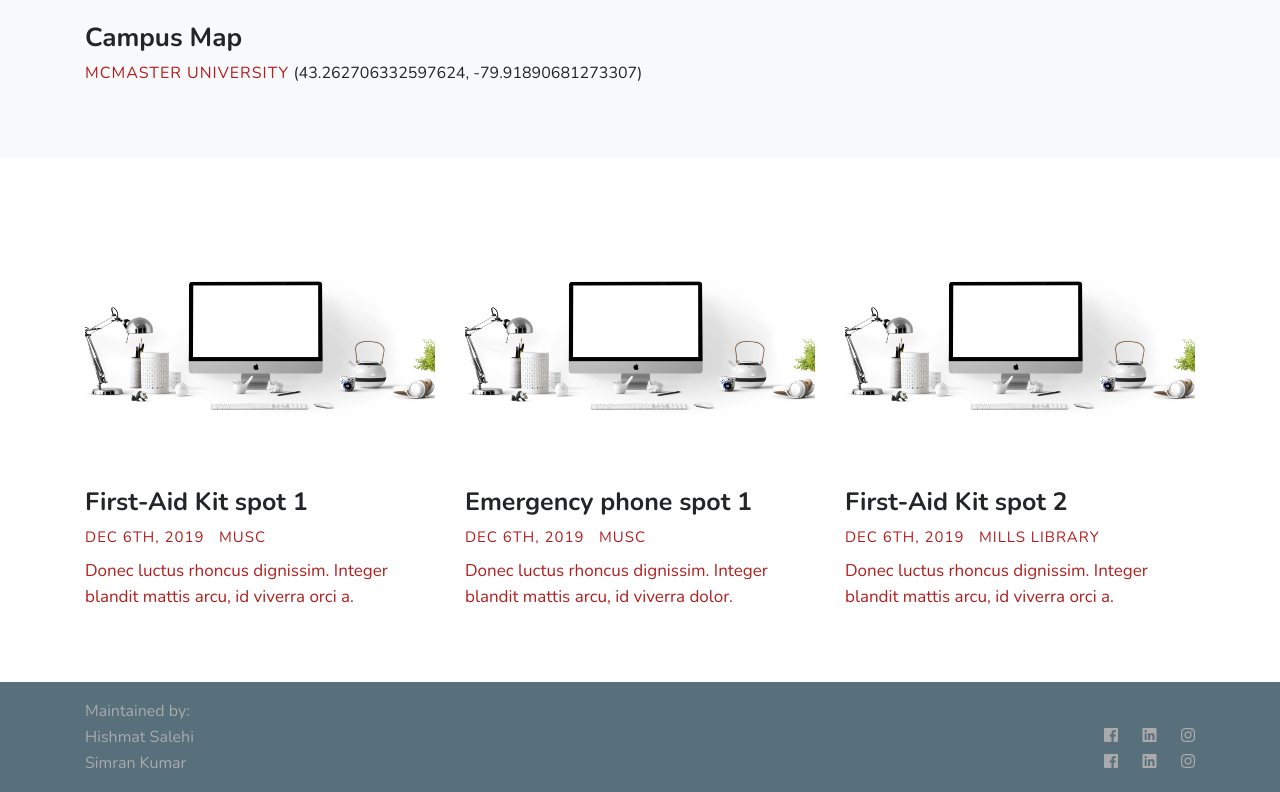
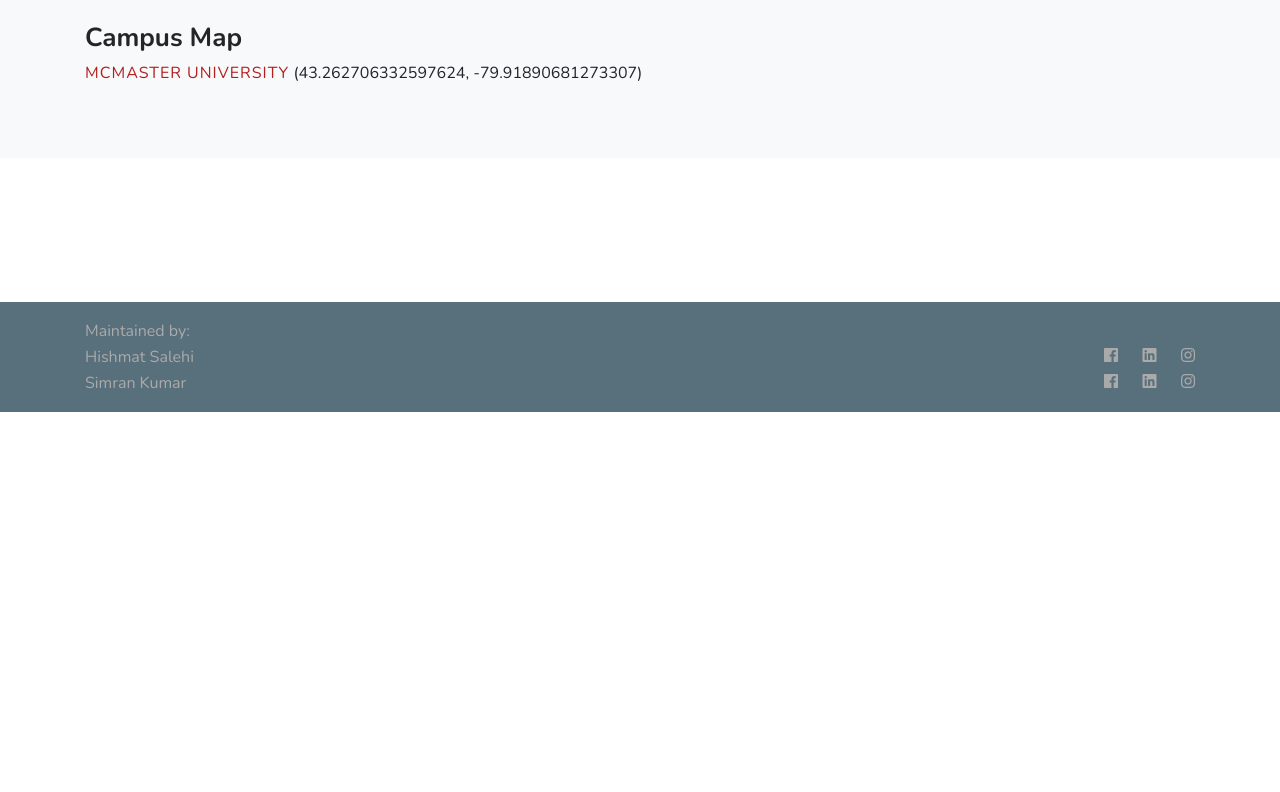
Before and after one commit to HeshSs/4WW3-Project, a PHP site: page /spots.html in a window 1280 px wide. Shown: the part 961-1753 px from the top of the page. After the commit the page ends 1373 px from the top, so only its background shows below. Run offline with PHP 8.4, Linux system fonts and the light colour scheme; data that the repository does not hold is empty; some libraries are stand-ins or nearby versions.

Commit message:
Spots and Search pages are dynamic now.

```diff
--- a/index.html
+++ b/index.html
@@ -25,6 +25,7 @@
     <script src="./scripts/index.js"></script>
     <script src="https://ajax.googleapis.com/ajax/libs/jquery/3.5.1/jquery.min.js"></script>
 </head>
+
 <body>
 <!-- header -->
 <header>
@@ -82,7 +83,7 @@
                 <button class="btn-search" type="button" onclick="getUserLocation()">SEARCH IN MY AREA</button>
             </div>
         </div>
-        <span class="info">ex. First-Aid Kit, Emergency phone, etc</span>
+        <span class="info">ex. First-Aid Kit, telephone, (43.26278765892196, -79.91766372192467), etc</span>
     </form>
 </div>
 <!-- //Search box -->
--- a/index.php
+++ b/index.php
@@ -97,8 +97,8 @@ if (htmlspecialchars($_GET["table"]) === "spots") {
         foreach ($arr as &$row) {
             $row_data = explode (",", $row);
 
-            $inLat = abs(floatval($row_data[1]) - floatval($pair[0])) < 0.001;
-            $inLong = abs(floatval($row_data[2]) - floatval($pair[1])) < 0.001;
+            $inLat = abs(floatval($row_data[1]) - floatval($pair[0])) < 0.01;
+            $inLong = abs(floatval($row_data[2]) - floatval($pair[1])) < 0.01;
 
             if ($inLat or $inLong) {
                 array_push($closeSpots, $row);
@@ -110,8 +110,10 @@ if (htmlspecialchars($_GET["table"]) === "spots") {
         foreach ($arr as &$row) {
             $row_data = explode (",", $row);
 
-            if (str_contains(strtolower($row_data[0]), strtolower($query))) {
+            foreach(explode (" ", $query) as &$word)
+            if (str_contains(strtolower($row_data[0]), strtolower($word))) {
                 array_push($closeSpots, $row);
+                continue;
             }
         }
     }
--- a/scripts/index.js
+++ b/scripts/index.js
@@ -21,30 +21,45 @@ function initMap() {
 
     map = new google.maps.Map(document.getElementById("map"), mapOptions);
 
-    // Initialize your new markers
+    // Get the spots
+    let spots;
 
-    // First Aid Kit @ MUSC: 43.26350049157633, -79.91766767857462
-    newMarker(43.26350049157633, -79.91766767857462, "First-Aid Kit Spot", 0,
-        "<h2>First-Aid Kit Spot</h2>\n<p><a href='spot1.html'>Go to page!</a></p>");
+    var query = window.location.href.split('?q=')[1];
 
-    // First Aid Kit @ Mills: 43.26278765892196, -79.91766372192467
-    newMarker(43.26278765892196, -79.91766372192467, "First-Aid Kit Spot", 0,
-        "<h2>First-Aid Kit Spot</h2>\n<p><a href='spot1.html'>Go to page!</a></p>");
+    // Check if a search is queried
+    if (query !== undefined) {
+        query = query.replaceAll('%20', ' ');
 
-    // Emergency Telephone @ MUSC: 43.263422451519816, -79.91762002305562
-    newMarker(43.263422451519816, -79.91762002305562, "Emergency Telephone Spot", 1,
-        "<h2>First-Aid Kit Spot</h2>\n<p><a href='spot2.html'>Go to page!</a></p>");
+        querySpots(query).then(function(response) {
+            spots = response;
 
-    // Emergency Telephone @ Mills: 43.26276359358968, -79.91758481896233
-    newMarker(43.26276359358968, -79.91758481896233, "Emergency Telephone Spot", 1,
-        "<h2>First-Aid Kit Spot</h2>\n<p><a href='spot2.html'>Go to page!</a></p>");
+            // Initialize your new markers
+            for (let i = 0; i < spots.length; i++) {
+                var spot_info = spots[i].split(",");
 
-    // First Aid Kit @ BSB: 43.26209985774714, -79.92019797028367
-    newMarker(43.26209985774714, -79.92019797028367, "First-Aid Kit Spot", 0,
-        "<h2>First-Aid Kit Spot</h2>\n<p><a href='spot1.html'>Go to page!</a></p>");
 
-    // Add all the markers to the map
-    showMarkers();
+                newMarker(parseFloat(spot_info[1]), parseFloat(spot_info[2]), spot_info[0], parseInt(spot_info[3]),
+                `<h2>${spot_info[0]}</h2>\n<p><a href='spot.html'>Go to page!</a></p>`);
+            }
+            // Add all the markers to the map
+            showMarkers();
+        });
+    } else {
+        getSpots().then(function(response) {
+            spots = response;
+
+            // Initialize your new markers
+            for (let i = 0; i < spots.length; i++) {
+                var spot_info = spots[i].split(",");
+
+                newMarker(parseFloat(spot_info[1]), parseFloat(spot_info[2]), spot_info[0], parseInt(spot_info[3]),
+                `<h2>${spot_info[0]}</h2>\n<p><a href='spot.html'>Go to page!</a></p>`);
+            }
+            // Add all the markers to the map
+            showMarkers();
+        });
+    }
+
 }
 
 /**
@@ -177,7 +192,7 @@ function search() {
     if (!searchInput.value)
         return alert(`${searchInput.name} is required, please enter a location in this format (latitude, longitude)`);
     else
-        window.location = ("spots.html?" + searchInput.value);
+        window.location = ("spots.html?q=" + searchInput.value);
 }
 
 /**
@@ -193,7 +208,7 @@ function getUserLocation() {
  */
 function onSuccess(position) {
     // Goes to the spots page with the coordinates of the user
-    window.location = ("spots.html?" + "(" + position.coords.latitude + "," + position.coords.longitude + ")");
+    window.location = ("spots.html?q=" + "(" + position.coords.latitude + "," + position.coords.longitude + ")");
 };
 
 /**
@@ -204,15 +219,26 @@ function onError(error) {
     alert('Error: ' + error.message);
 }
 
-
+/**
+ * @returns All the spots in the database in a JSON array
+ */
 function getSpots() {
-    $.ajax({
-        url: '../index.php?table=spots',
-        success: function(data) {
-            console.log(data);
-            // Convert JSON array to Javascript array
-            var spots = JSON.parse(data);
-            return spots;
-        }
+    return $.ajax({
+        // TODO
+        // url: '../index.php?table=spots',
+        url: `../spots.txt`,
+        dataType: 'JSON'
       });
 }
+
+/**
+ * @returns All the spots in the database that contain the string or coordinates in a JSON array
+ */
+function querySpots(string) {
+    return $.ajax({
+        // TODO
+        // url: `../index.php?q=${string}`,
+        url: `../spots.txt`,
+        dataType: 'JSON'
+      });
+}
--- a/spots.html
+++ b/spots.html
@@ -73,10 +73,10 @@
                         <path d="M15.5 14h-.79l-.28-.27C15.41 12.59 16 11.11 16 9.5 16 5.91 13.09 3 9.5 3S3 5.91 3 9.5 5.91 16 9.5 16c1.61 0 3.09-.59 4.23-1.57l.27.28v.79l5 4.99L20.49 19l-4.99-5zm-6 0C7.01 14 5 11.99 5 9.5S7.01 5 9.5 5 14 7.01 14 9.5 11.99 14 9.5 14z"></path>
                     </svg>
                 </div>
-                <input id="search" type="text" placeholder="Search Result!"/>
+                <input id="searchInput" name="Search input" type="text" placeholder="Search Result!" required>
             </div>
             <div class="input-field second-wrap">
-                <button class="btn-search" type="button">SEARCH</button>
+                <button class="btn-search" type="button" onclick="search()">SEARCH</button>
             </div>
         </div>
         <!-- <span class="info">ex. Game, Music, Video, Photography</span> -->
@@ -110,8 +110,8 @@
 <section class="content-with-photo-15 py-5">
     <div class="content-photo py-lg-4">
         <div class="container">
-            <div class="row">
-                <div class="col-lg-4 col-md-6 content-left-sec">
+            <div class="row" id="row">
+                <!-- <div id="myHTMLWrapper" class="col-lg-4 col-md-6 content-left-sec">
                     <a class="blog-link" href="spot1.html"><img src="images/template.jpg" class="img img-fluid" alt=""></a>
                     <a href="spot1.html">
                         <h4 class="mt-4 mb-0">First-Aid Kit spot 1</h4>
@@ -120,27 +120,68 @@
                     <a href="#musc" class="location">MUSC</a>
                     <p class="mt-2 mb-0">Donec luctus rhoncus dignissim. Integer blandit mattis arcu, id viverra
                         orci a.</p>
-                </div>
-                <div class="col-lg-4 col-md-6 content-left-sec mt-md-0 mt-5">
-                    <a class="blog-link" href="spot2.html"><img src="images/template.jpg" class="img img-fluid" alt=""></a>
-                    <a href="spot2.html">
-                        <h4 class="mt-4 mb-0">Emergency phone spot 1</h4>
-                    </a>
-                    <h6 class="mt-sm-2 mt-1">Dec 6th, 2019</h6>
-                    <a href="#musc" class="location">MUSC</a>
-                    <p class="mt-2 mb-0">Donec luctus rhoncus dignissim. Integer blandit mattis arcu, id viverra
-                        dolor.</p>
-                </div>
-                <div class="col-lg-4 col-md-6 content-left-sec mt-lg-0 mt-md-5 mt-5">
-                    <a class="blog-link" href="spot3.html"><img src="images/template.jpg" class="img img-fluid" alt=""></a>
-                    <a href="spot3.html">
-                        <h4 class="mt-4 mb-0">First-Aid Kit spot 2</h4>
-                    </a>
-                    <h6 class="mt-sm-2 mt-1">Dec 6th, 2019</h6>
-                    <a href="#mills" class="location">Mills Library</a>
-                    <p class="mt-2 mb-0">Donec luctus rhoncus dignissim. Integer blandit mattis arcu, id viverra orci a.
-                    </p>
-                </div>
+                </div> -->
+                <script>
+                    // Get the spots
+                    let spots;
+
+                    var query = window.location.href.split('?q=')[1];
+
+                    // Check if a search is queried
+                    if (query !== undefined) {
+                        query = query.replaceAll('%20', ' ');
+
+                        querySpots(query).then(function(response) {
+                            spots = response;
+
+                            var wrapper = document.getElementById("row");
+
+                            var myHTML = "";
+
+                            for (let i = 0; i < spots.length; i++) {
+                                var spot_info = spots[i].split(",");
+
+                            myHTML = myHTML.concat(`
+                            <div class="col-lg-4 col-md-6 content-left-sec mt-md-0 mt-5">
+                                <a class="blog-link" href="spot.html"><img src="images/template.jpg" class="img img-fluid" alt=""></a>
+                                <a href="spot.html?spot=${i}">
+                                    <h4 class="mt-4 mb-0">${spot_info[0]}</h4>
+                                </a>
+                                <a href="spots.html?q=(${spot_info[1].replaceAll(' ', '')}, ${spot_info[2].replaceAll(' ', '')})"
+                                class="location">(${spot_info[1].replaceAll(' ', '')}, ${spot_info[2].replaceAll(' ', '')})</a>
+                                <p class="mt-2 mb-0">${spot_info[4]}</p>
+                            </div>`);
+                            console.log(myHTML);
+                            }
+                            wrapper.innerHTML = myHTML;
+                        });
+                    } else {
+                        getSpots().then(function(response) {
+                            spots = response;
+
+                            var wrapper = document.getElementById("row");
+
+                            var myHTML = "";
+
+                            for (let i = 0; i < spots.length; i++) {
+                                var spot_info = spots[i].split(",");
+
+                            myHTML = myHTML.concat(`
+                            <div class="col-lg-4 col-md-6 content-left-sec mt-md-0 mt-5">
+                                <a class="blog-link" href="spot.html"><img src="images/template.jpg" class="img img-fluid" alt=""></a>
+                                <a href="spot.html?spot=${i}">
+                                    <h4 class="mt-4 mb-0">${spot_info[0]}</h4>
+                                </a>
+                                <a href="spots.html?q=(${spot_info[1].replaceAll(' ', '')}, ${spot_info[2].replaceAll(' ', '')})"
+                                class="location">(${spot_info[1].replaceAll(' ', '')}, ${spot_info[2].replaceAll(' ', '')})</a>
+                                <p class="mt-2 mb-0">${spot_info[4]}</p>
+                            </div>`);
+                            console.log(myHTML);
+                            }
+                            wrapper.innerHTML = myHTML;
+                        });
+                    }
+                </script>
             </div>
         </div>
     </div>
@@ -215,9 +256,13 @@
     });
 </script>
 
-<!-- Load spots from Database -->
 <script>
-    window.onload = getSpots();
+    // Update the query value
+    var query = window.location.href.split('?q=')[1];
+    if (query !== undefined) {
+        query = query.replaceAll('%20', ' ');
+        document.getElementById("searchInput").value = query;
+    }
 </script>
 
 <!--  bootstrap js -->
```
